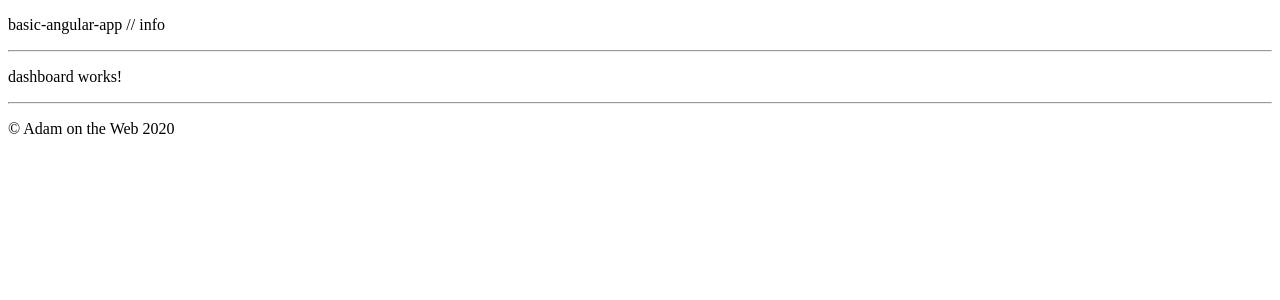
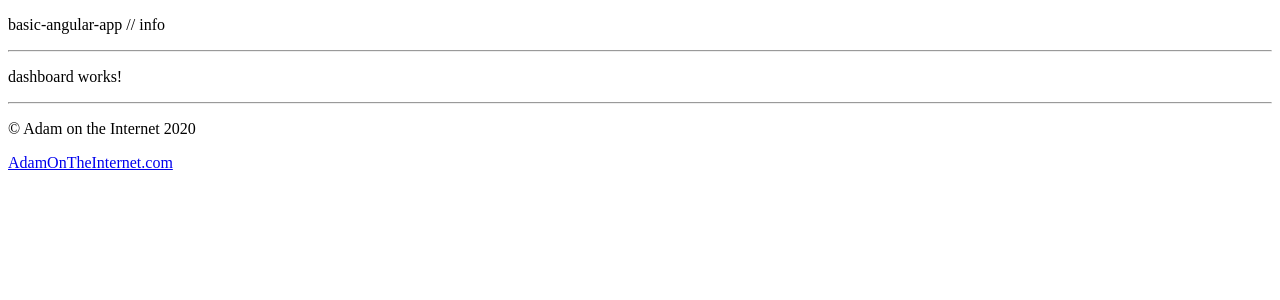
Before and after one commit to adam-on-the-internet/basic-angular-app, an Angular app: page /dashboard in a window 1280 px wide. Shown: the top 300 px of the page. Built offline with nearby package versions, Linux system fonts and the light colour scheme.

Commit message:
add link

```diff
--- a/src/app/components/footer/footer.component.html
+++ b/src/app/components/footer/footer.component.html
@@ -1,3 +1,6 @@
 <p>
-  © Adam on the Web {{year}}
+  © Adam on the Internet {{year}}
 </p>
+<p>
+  <a href="http://adamontheinternet.com" target="_blank">AdamOnTheInternet.com</a>
+</p>
```
